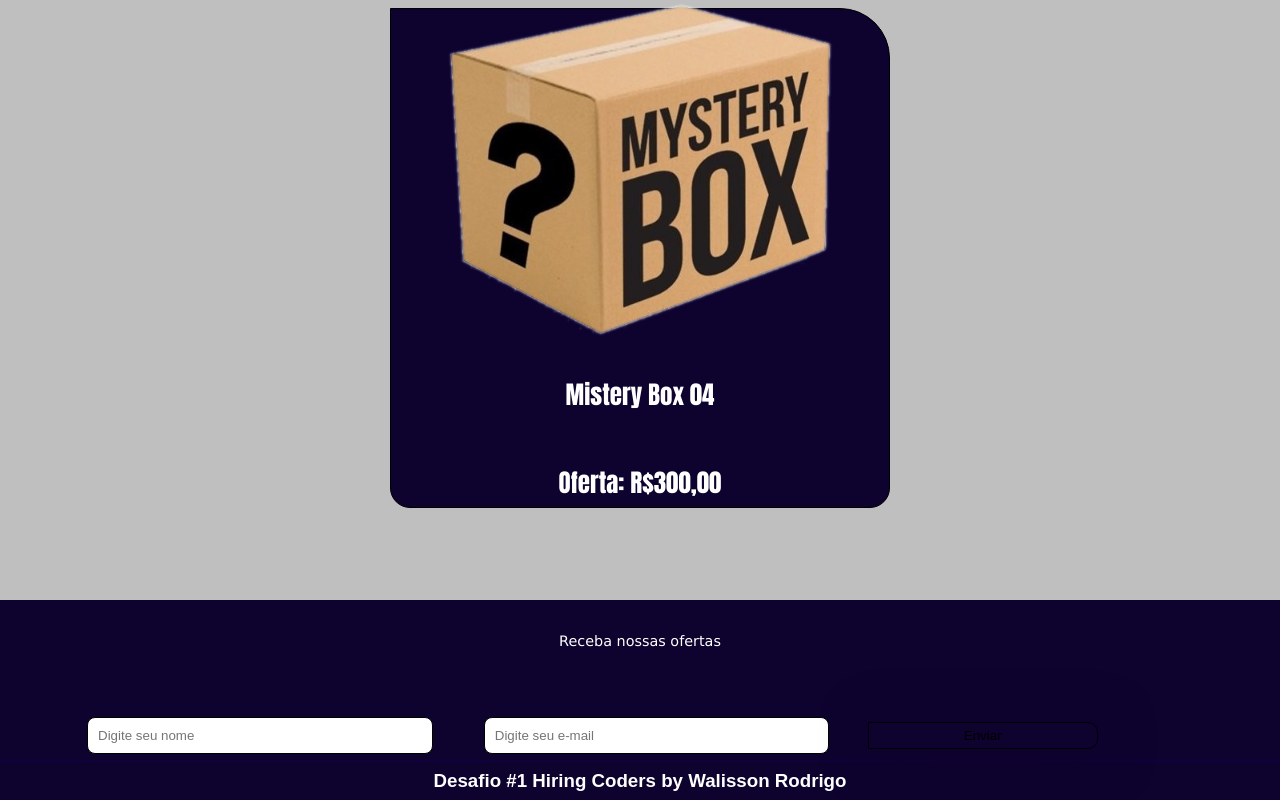
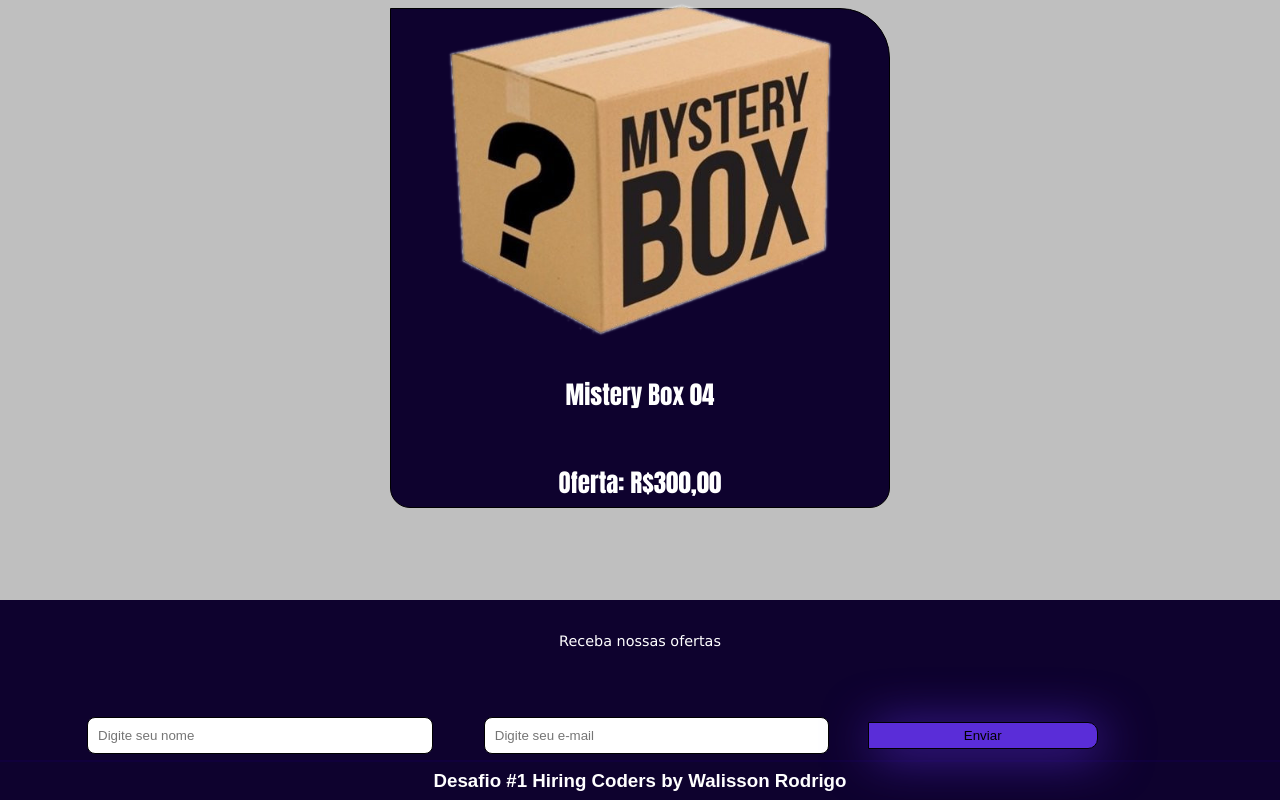
Before and after one commit to WalissonRodrigo/black-friday-gama, a plain HTML site: page index.html in a window 1280 px wide. In both pictures the pointer is over the input "Enviar". Shown: the part 2848-3648 px from the top of the page. Drawn offline with Linux system fonts and the light colour scheme.

Commit message:
fix hover button form submit

```diff
--- a/style.css
+++ b/style.css
@@ -138,8 +138,8 @@ input[type='email'] {
 
 .email--container form input[type='submit']:hover {
   cursor: pointer;
-  background-color: #0e022e;
-  box-shadow: 5px 5px 50px #0e022e;
+  background-color: #5a2dd8;
+  box-shadow: 5px 5px 50px #4a23b5;
 }
 
 /*------------------------Produtos------------------------*/
```
